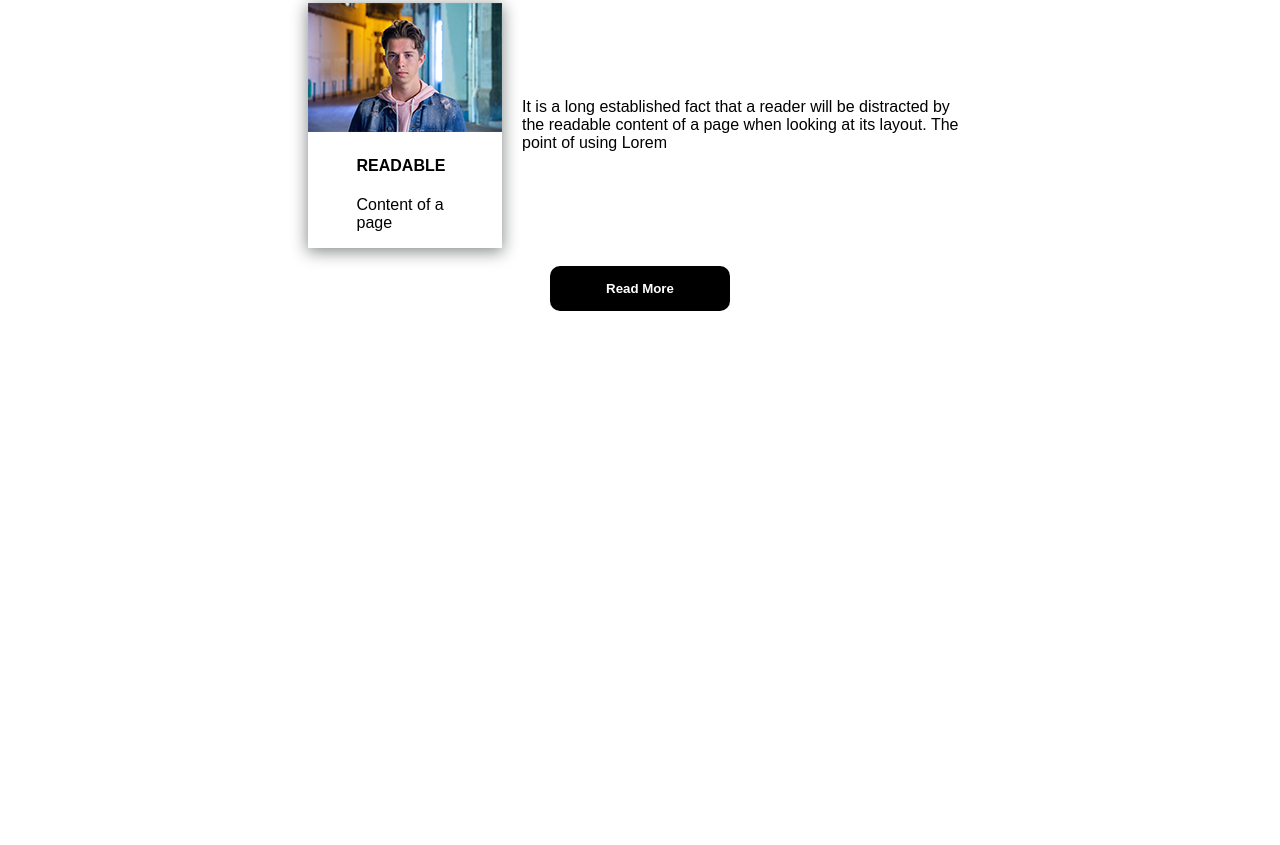
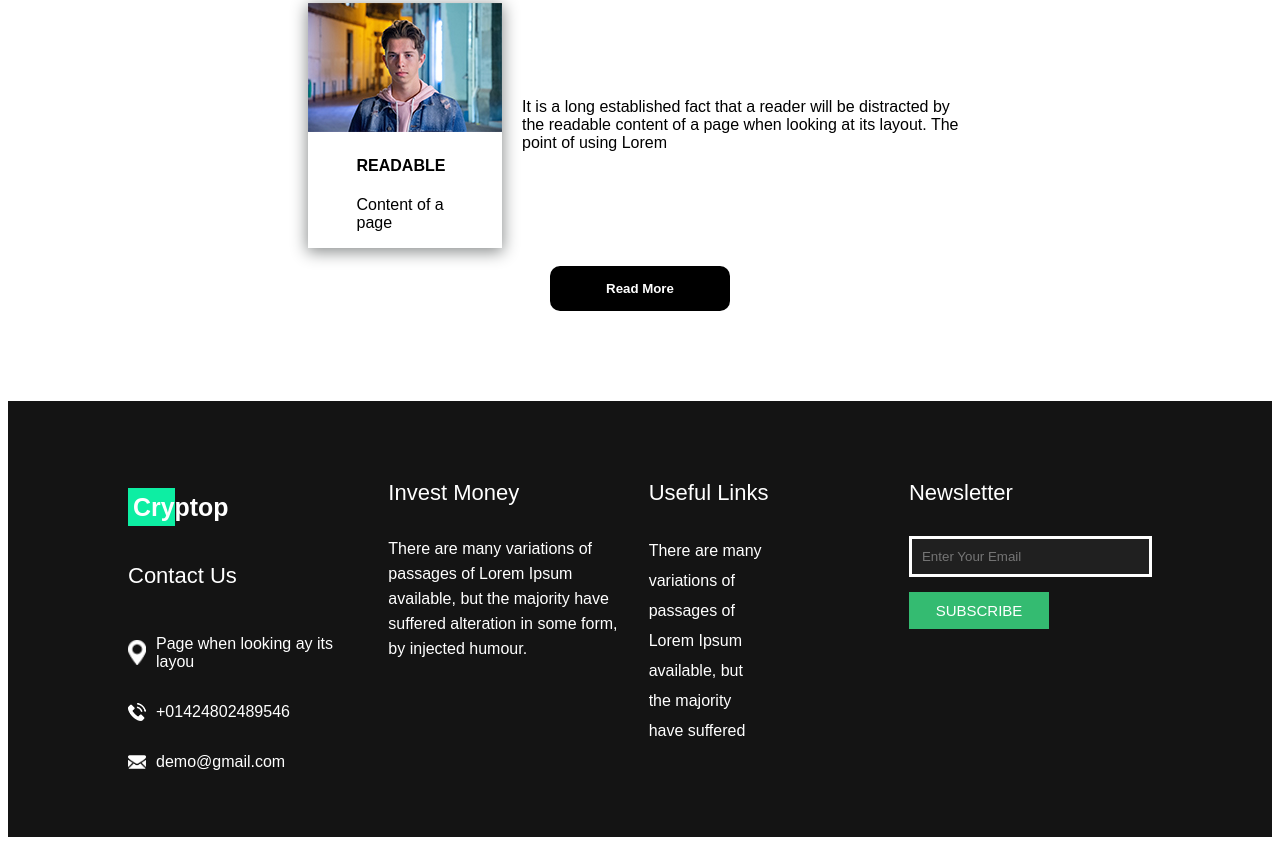
Before and after one commit to nahid612/Cryptop-wit-project, a plain HTML site: page index.html in a window 1280 px wide. Shown: the part 4149-4994 px from the top of the page. Before the commit the page ends 4510 px from the top, so only its background shows below. Drawn offline with Linux system fonts and the light colour scheme.

Commit message:
all done

```diff
--- a/index.html
+++ b/index.html
@@ -163,6 +163,49 @@
             <br>
             <h5 class="testimonal-btn">Read More</h5>
         </div>
+
+        <!-- Footer Section Start-->
+        <div class="footer-section">
+            <div class="footer-container">
+                <div class="footer-box1">
+                    <div class="logo">
+                        <h5><span class="logoColor">Cry</span>ptop</h5>
+                    </div>
+                    <h4>Contact Us</h4>
+                    <div class="location">
+                        <img src="Source/images/location.png" alt="">
+                        <p>Page when looking ay its layou</p>
+                    </div>
+                    <div class="number">
+                        <img src="Source/images/phone.png" alt="">
+                        <p>+01424802489546</p>
+                    </div>
+                    <div class="mail">
+                        <img src="Source/images/envelope.png" alt="">
+                        <p>demo@gmail.com</p>
+                    </div>
+                </div>
+                <div class="footer-box2">
+                    <h4>Invest Money</h4>
+                    <p>There are many variations of passages of Lorem Ipsum available, but the majority have suffered alteration in some form, by injected humour.</p>
+                </div>
+                <div class="footer-box3">
+                    <h4>Useful Links</h4>
+                    <p>There are many
+                        variations of
+                        passages of
+                        Lorem Ipsum
+                        available, but the
+                        majority have
+                        suffered</p>
+                </div>
+                <div class="footer-box4">
+                    <h4>Newsletter</h4>
+                    <input type="email" name="email" placeholder="Enter Your Email" class="email">
+                    <p>Subscribe</p>
+                </div>
+            </div>
+        </div>
     </div>
 </body>
 
--- a/style.css
+++ b/style.css
@@ -86,6 +86,8 @@ body{
 
 .banner .part1 .btn:hover{
     box-shadow: 3px 4px 5px 0px rgb(59, 57, 57);
+    transition-duration: 0.4s;
+    margin-top: 5px;
 }
 /* --------------Banner Section End---------- */
 .how-section{
@@ -251,6 +253,8 @@ body{
 
 .how-section .payment-btn .btn:hover{
     box-shadow: 3px 4px 5px 0px rgb(59, 57, 57);
+    transition-duration: 0.4s;
+    margin-top: 5px;
 }
 
 
@@ -307,6 +311,8 @@ body{
 
 .about-section .btn:hover{
     box-shadow: 3px 4px 5px 0px rgb(59, 57, 57);
+    transition-duration: 0.4s;
+    margin-top: 5px;
 }
 
 /* -------------about section end------------ */
@@ -428,5 +434,118 @@ body{
 
 .testimonal-container h5:hover{
     box-shadow: 3px 4px 5px 0px rgb(59, 57, 57);
+}
+/* ---------------Testimonal Section Complete-------------- */
 
+.footer-section{
+    background-color: rgb(20, 20, 20);
+    margin-top: 90px;
 }
+
+.footer-container{
+    color: white;
+    padding: 50px 120px;
+    display: flex;
+    gap: 20px;
+}
+
+.footer-container .footer-box1{
+    width: 262px;
+}
+
+.footer-container .footer-box2{
+    width: 262px;
+}
+
+.footer-container .footer-box3{
+    width: 262px;
+}
+
+.footer-container .footer-box4{
+    width: 262px;
+}
+
+.footer-container .logo{
+    font-size: 30px;
+}
+
+.footer-container .logo .logoColor{
+    background-color: rgb(13, 238, 163);
+    padding-left: 5px;
+    padding-top: 5px;
+    padding-bottom: 5px;
+}
+
+.footer-container h4{
+    font-size: 22px;
+    font-weight: 500;
+}
+
+.footer-container .location{
+    display: flex;
+    gap: 10px;
+    align-items: center;
+}
+
+.location img{
+    width: 18px;
+    height: 25px;
+}
+
+.footer-box1 .number{
+    display: flex;
+    gap: 10px;
+    align-items: center;
+}
+
+.number img{
+    width: 18px;
+    height: 18px;
+}
+
+.footer-box1 .mail{
+    display: flex;
+    gap: 10px;
+    align-items: center;
+}
+
+.mail img{
+    width: 18px;
+    height: 14px;
+}
+
+.footer-box2 p{
+    line-height: 25px;
+}
+
+.footer-box3 p{
+    width: 115px;
+    line-height: 30px;
+}
+
+.footer-box4 input{
+    padding: 10px;
+    padding-right: 50px;
+    background: #202020;
+    outline: none;
+    border: white;
+    border-style: solid;
+    font-style: normal;
+}
+
+.footer-box4 p{
+    text-transform: uppercase;
+    background-color: #34bb71;
+    padding: 10px;
+    width: 120px;
+    text-align: center;
+    font-size: 15px;
+    font-weight: 500;
+    cursor: pointer;
+}
+
+.footer-box4 p:hover{
+    box-shadow: 3px 4px 5px 0px rgb(59, 57, 57);
+    transition-duration: 0.4s;
+    margin-top: 5px;
+}
```
